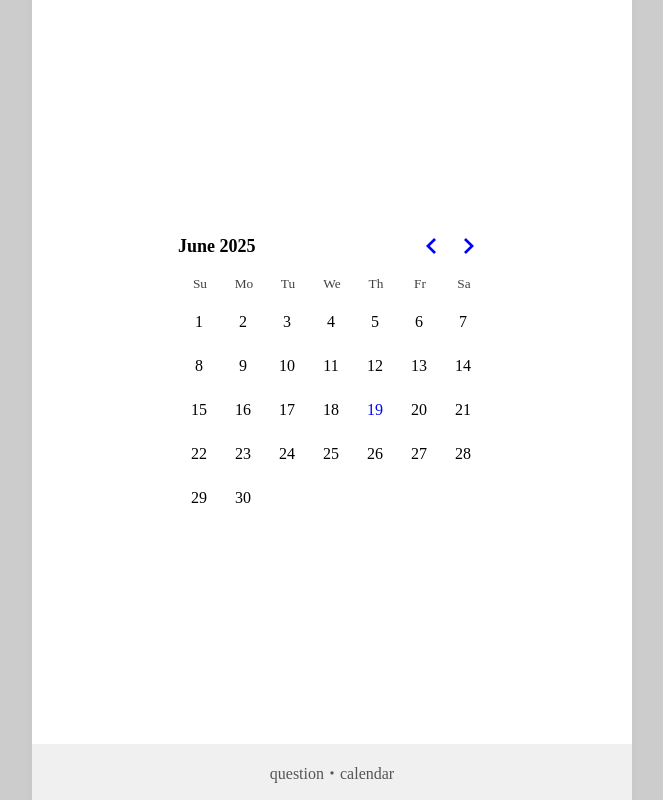
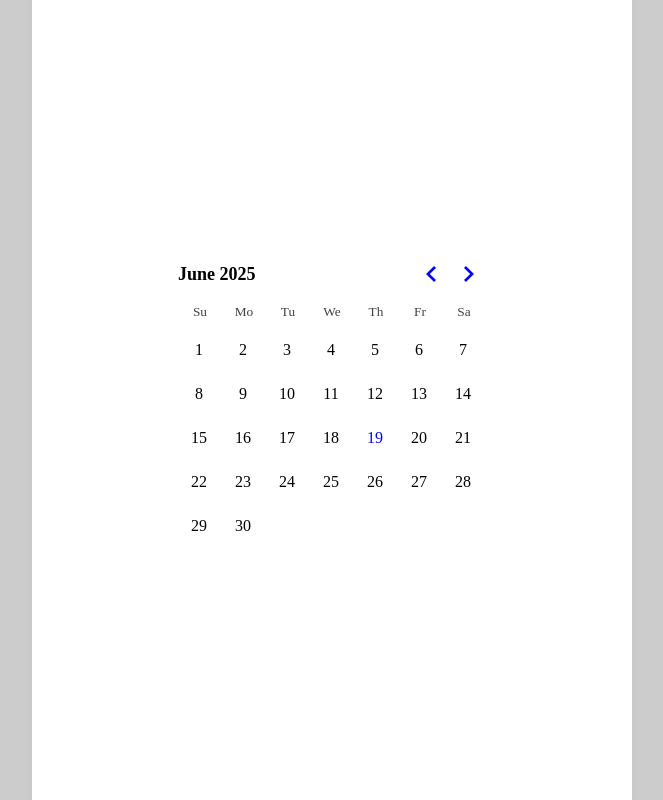
Before and after one commit to matsumoto-dev/did_you_live_stoic_today, a Next.js app: page / in a window 1280 px wide. Shown: the whole page, without its empty margins (308-971 px from the left). Built offline with nearby package versions, Linux system fonts and the light colour scheme.

Commit message:
[mod] footer非表示

```diff
--- a/src/app/layout.tsx
+++ b/src/app/layout.tsx
@@ -1,6 +1,6 @@
 import type { Metadata } from "next";
 import "./globals.css";
-import { Footer } from "@/components/Footer";
+// import { Footer } from "@/components/Footer";
 import { ReduxProvider } from "@/store/provider";
 
 export const metadata: Metadata = {
@@ -18,7 +18,8 @@ export default function RootLayout({
       <body>
         <div className="layout-container">
           <ReduxProvider>{children}</ReduxProvider>
-          <Footer />
+          {/* TODO: list形式の表示画面が未実装のため、footerは非表示にする */}
+          {/* <Footer /> */}
         </div>
       </body>
     </html>
--- a/src/components/Footer.tsx
+++ b/src/components/Footer.tsx
@@ -2,8 +2,8 @@
 import Link from "next/link";
 
 const ROUTES = [
-  { id: 1, title: "question" },
-  { id: 2, title: "calendar" },
+  { id: 1, title: "calendar" },
+  { id: 2, title: "list" },
 ];
 
 export const Footer = () => {
```
